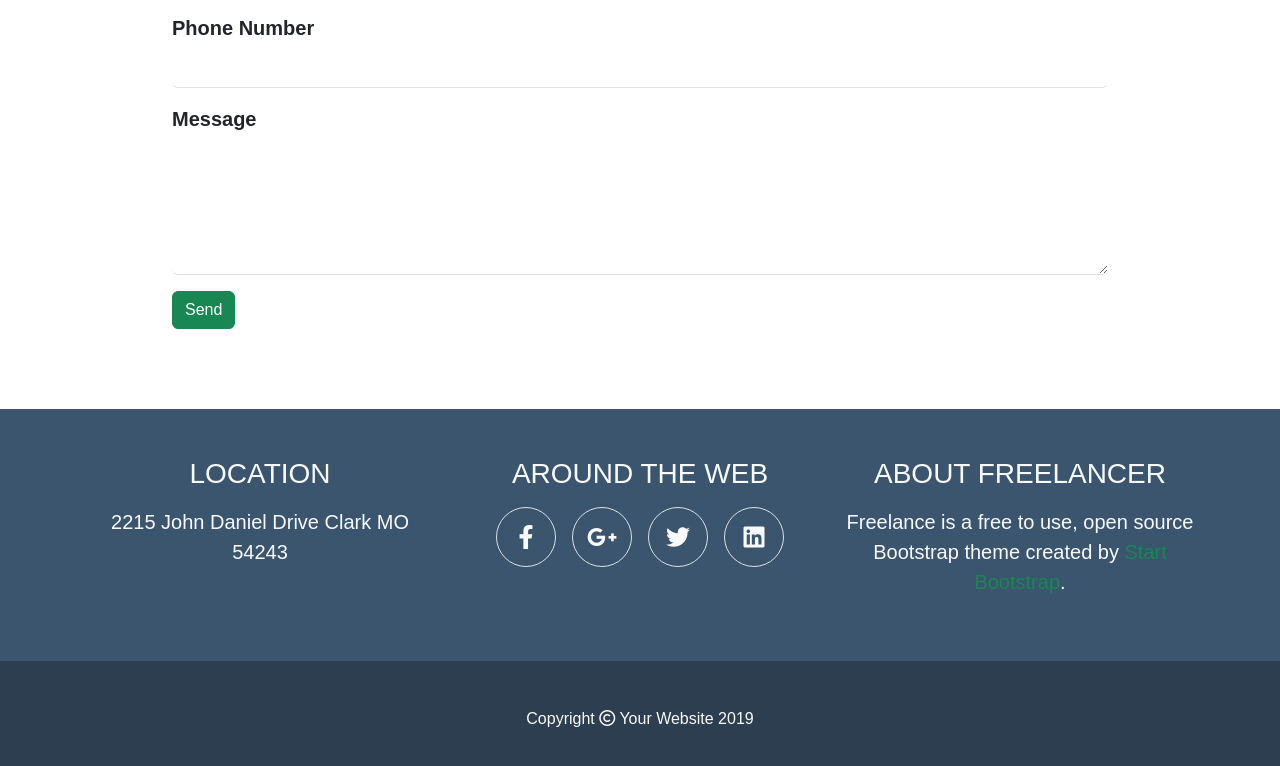
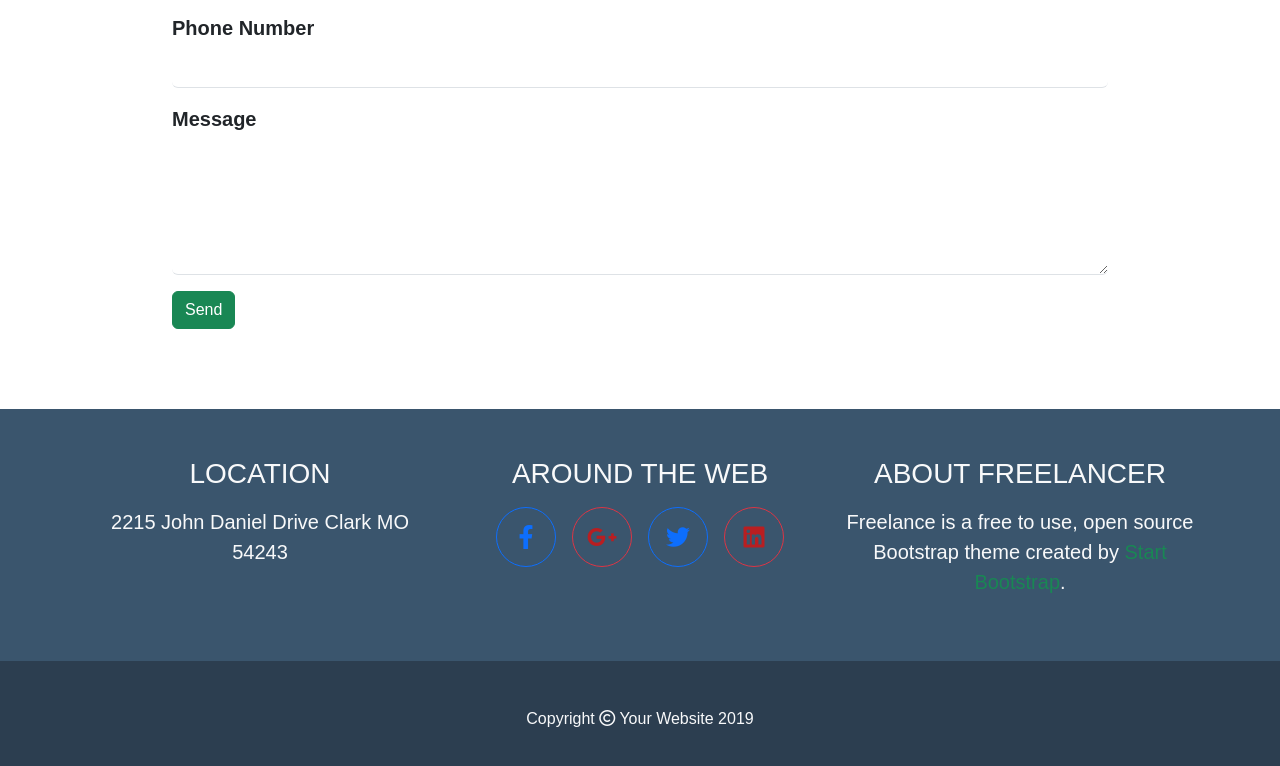
Before and after one commit to leonardomastrangelo/html-css-bootstrap-freelancer, a plain HTML site: page index.html in a window 1280 px wide. Shown: the part 2230-2996 px from the top of the page. Drawn offline with nearby package versions, Linux system fonts and the light colour scheme; a web font is replaced by a local one.

Commit message:
added hover on brand in footer

```diff
--- a/css/style.css
+++ b/css/style.css
@@ -45,7 +45,6 @@ ul
     top: calc(100% + 18px);
     right: 12px;
     opacity: 0;
-    cursor: none;
     transition: all 1s;
 }
 /* MAIN */
@@ -76,10 +75,12 @@ ul
 {
     width: 60px;
     height: 60px;
+    transition: all 0.5s ease-in-out;
 }
 
 /* ANIMATIONS/HOVER */
 
+/* subnav */
 .burger:hover #subnav
 {
     top: 100%;
@@ -88,11 +89,14 @@ ul
     cursor: pointer;
 }
 
-#subnav a:hover
+#subnav a:hover,
+#info span:hover
 {
     text-decoration: underline;
+    cursor: pointer;
 }
 
+/* star */
 .fa-solid.fa-star:hover
 {
     animation: star 1.5s ease-in-out infinite;
@@ -135,6 +139,7 @@ ul
 
 }
 
+/* card */
 .fa-solid.fa-circle-up
 {
     transition: all 0.5s ease-in-out;
@@ -145,6 +150,7 @@ ul
     scale: 1.7;
     animation: upper 0.8s ease-in-out infinite;
 }
+
 @keyframes upper
 {
     0%{
@@ -162,3 +168,27 @@ ul
         transform: translateY(0);
     }
 }
+
+/* brands */
+.icon:hover
+{
+    scale: 1.2;
+}
+.fa-brands.fa-facebook-f:hover
+{
+    color: rgb(27, 27, 240);
+}
+.fa-brands.fa-twitter:hover
+{
+    color: rgb(27, 27, 240);
+}
+.fa-brands.fa-google-plus-g,
+.fa-brands.fa-linkedin
+{
+    color: rgba(199, 24, 24, 0.899);
+}
+.fa-brands.fa-google-plus-g:hover,
+.fa-brands.fa-linkedin:hover
+{
+    color: rgba(255, 0, 0, 0.899);
+}
--- a/index.html
+++ b/index.html
@@ -274,41 +274,44 @@
             <div class="container">
                 <div class="row justify-content-center">
 
+                    <!-- location -->
                     <div class="col-12 col-md-4 text-center">
                         <h3 class="text-uppercase pb-2">location</h3>
                         <address class="fs-5">2215 John Daniel Drive Clark MO 54243</address>
                     </div>
 
+                    <!-- brands -->
                     <div class="col-12 col-lg-4 text-center py-5 py-lg-0">
                         <h3 class="text-uppercase pb-2">around the web</h3>
                         <ul class="d-flex justify-content-center">
                             <li class="px-2">
-                                <a class="icon border rounded-circle d-flex align-items-center justify-content-center "
+                                <a class="icon border border-primary rounded-circle d-flex align-items-center justify-content-center "
                                     href="#">
-                                    <i class="fa-brands fa-facebook-f fs-4 text-light p-2"></i>
+                                    <i class="fa-brands fa-facebook-f fs-4 p-2"></i>
                                 </a>
                             </li>
                             <li class="px-2">
-                                <a class="icon border rounded-circle d-flex align-items-center justify-content-center "
+                                <a class="icon border rounded-circle d-flex align-items-center justify-content-center border-danger"
                                     href="#">
-                                    <i class="fa-brands fa-google-plus-g fs-4 text-light p-2"></i>
+                                    <i class="fa-brands fa-google-plus-g fs-4 p-2"></i>
                                 </a>
                             </li>
                             <li class="px-2">
-                                <a class="icon border rounded-circle d-flex align-items-center justify-content-center "
+                                <a class="icon border rounded-circle d-flex align-items-center justify-content-center border-primary"
                                     href="#">
-                                    <i class="fa-brands fa-twitter fs-4 text-light p-2"></i>
+                                    <i class="fa-brands fa-twitter fs-4 p-2"></i>
                                 </a>
                             </li>
                             <li class="px-2">
-                                <a class="icon border rounded-circle d-flex align-items-center justify-content-center "
+                                <a class="icon border rounded-circle d-flex align-items-center justify-content-center border-danger"
                                     href="#">
-                                    <i class="fa-brands fa-linkedin fs-4 text-light p-2"></i>
+                                    <i class="fa-brands fa-linkedin fs-4 p-2"></i>
                                 </a>
                             </li>
                         </ul>
                     </div>
 
+                    <!-- freelance -->
                     <div class="col-12 col-md-4 text-center">
                         <h3 class="text-uppercase pb-2">about freelancer</h3>
                         <p class="fs-5">
```
